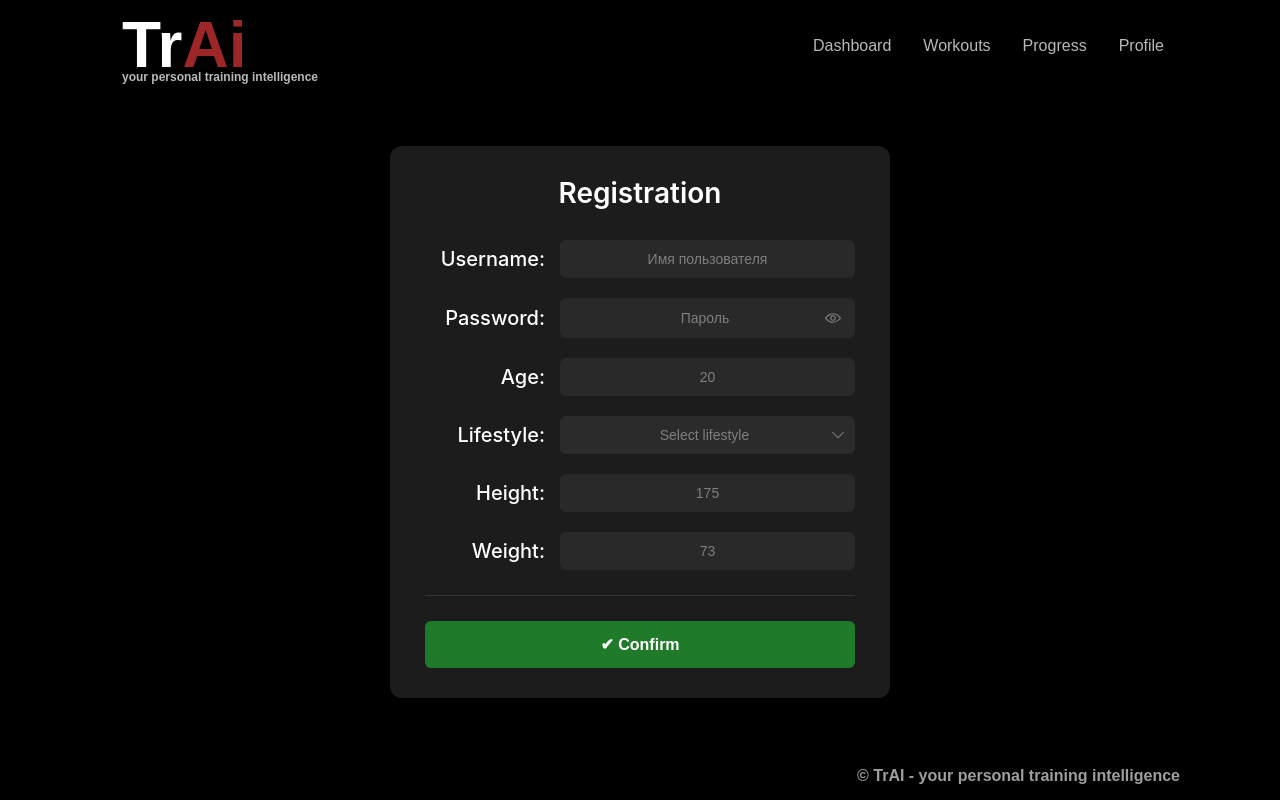
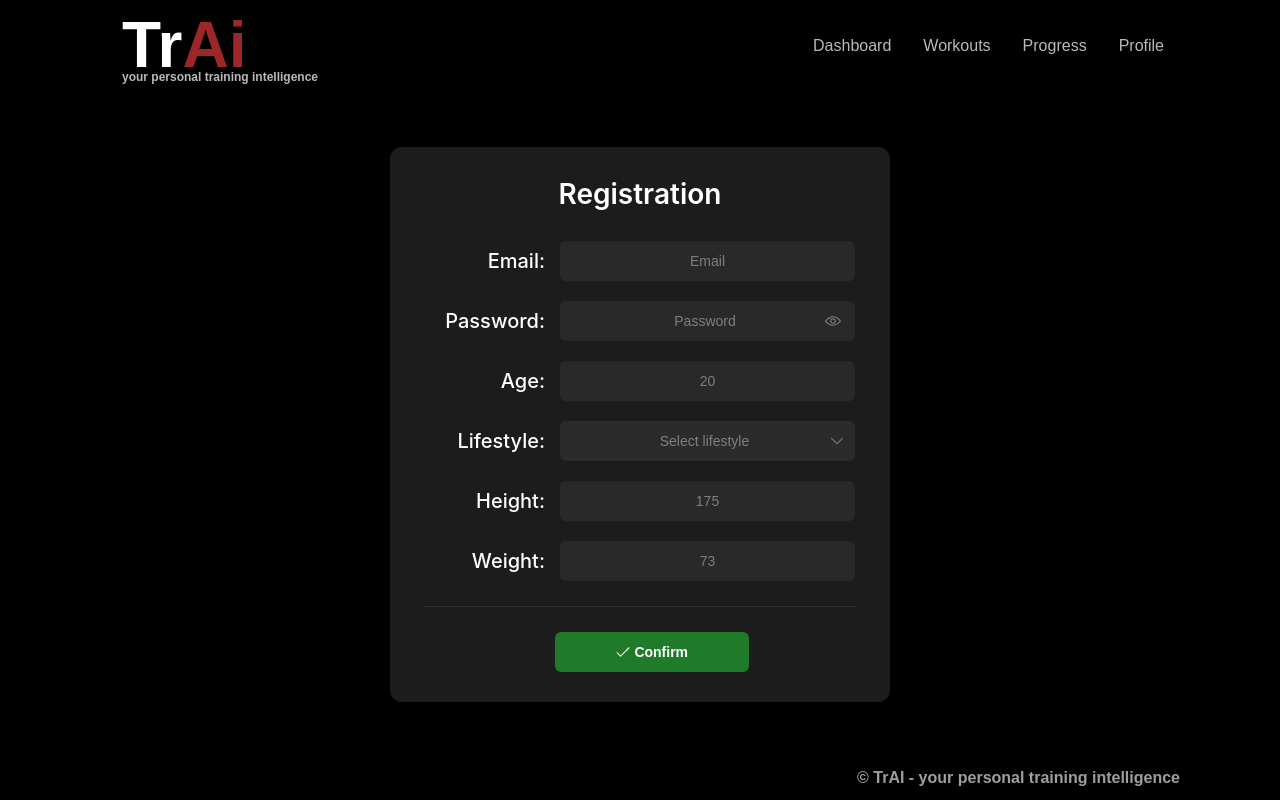
Before and after one commit to IIcon18/TrAi-frontend, a React (Create React App) app: page /register in a window 1280 px wide. Built offline with nearby package versions, Linux system fonts and the light colour scheme.

Commit message:
Готовая страница регистрации

```diff
--- a/src/components/RegistrationForm.css
+++ b/src/components/RegistrationForm.css
@@ -11,8 +11,8 @@
 
 .registration-box {
     width: 400px;
-    max-height: 80vh; /* ограничиваем максимальную высоту формы */
-    overflow-y: auto; /* если контента много — появится скролл внутри формы */
+    max-height: 80vh;
+    overflow-y: auto;
     background: #1c1c1c;
     border-radius: 12px;
     padding: 20px 25px;
@@ -69,7 +69,7 @@ input[type="number"] {
     flex: 1;
     padding: 10px 14px;
     background: rgba(47, 47, 47, 0.71);
-    border: 1.5px solid transparent;
+    border: 2px solid transparent;
     border-radius: 6px;
     color: white;
     font-size: 14px;
@@ -95,17 +95,17 @@ input[type="number"] {
     padding: 0 20px 0 15px;
     box-sizing: border-box;
     border-radius: 6px;
-    border: 1.5px solid transparent;
+    border: 2px solid transparent;
     background: rgba(47, 47, 47, 0.71);
     color: white;
     font-size: 14px;
     position: relative;
     z-index: 1;
-    text-align: left; /* Текст ввода начинается слева */
+    text-align: left;
 }
 
 .password-field::placeholder {
-    text-align: center; /* Плейсхолдер по центру */
+    text-align: center;
     color: rgba(255, 255, 255, 0.4);
 }
 
@@ -145,7 +145,6 @@ input[type="number"] {
 .password-strength-bar {
     position: absolute;
     top: calc(100% - 2px);
-    left: 0;
     width: 96%;
     left: 6px;
     height: 2px;
@@ -158,7 +157,7 @@ input[type="number"] {
 
 .password-strength-progress {
     height: 100%;
-    width: 0%;
+    width: 0;
     transition: width 0.3s ease;
 }
 
@@ -191,36 +190,18 @@ input[type="number"] {
     margin: 25px 0;
 }
 
-.submit-button {
-    width: 100%;
-    padding: 14px;
-    background: #1f7a29;
-    color: white;
-    border: none;
-    border-radius: 6px;
-    font-size: 16px;
-    font-weight: 600;
-    cursor: pointer;
-    transition: background-color 0.3s;
-}
-
-.submit-button:hover {
-    background: #008115;
-}
-
 .select-field {
     background: #2b2b2b url("../assets/icons/next.svg") no-repeat right 10px center;
     background-size: 12px;
     color: rgba(255, 255, 255, 0.4);
-    border: 1.5px solid transparent;
+    border: 2px solid transparent;
     border-radius: 6px;
-    padding: 10px 14px;
     font-size: 14px;
     box-sizing: border-box;
     -webkit-appearance: none;
     -moz-appearance: none;
     appearance: none;
-    padding-right: 20px;
+    padding: 10px 20px 10px 14px;
     text-align: center;
     text-align-last: center;
     width: 100%;
@@ -228,7 +209,7 @@ input[type="number"] {
 
 .select-field:valid,
 .select-field:focus {
-    color: rgba(255, 255, 255, 0.4); /* оставить только другие стили для фокуса */
+    color: rgba(255, 255, 255, 0.4);
 }
 
 .select-field option {
--- a/src/components/RegistrationForm.tsx
+++ b/src/components/RegistrationForm.tsx
@@ -2,7 +2,7 @@ import React, { useState } from "react";
 import "./RegistrationForm.css";
 import EyeOpen from "../assets/icons/eye.svg";
 import EyeClosed from "../assets/icons/hide_eye.svg";
-
+import ConfirmButton from "./shared/Buttons/ConfirmButton";
 export const RegistrationForm: React.FC = () => {
     const [showPassword, setShowPassword] = useState(false);
     const [password, setPassword] = useState("");
@@ -32,6 +32,12 @@ export const RegistrationForm: React.FC = () => {
         return "strong";
     };
 
+    const handleSubmit = (e: React.FormEvent) => {
+        e.preventDefault();
+        // Ваша логика регистрации
+        console.log("Registration data:", { ...formData, password });
+    };
+
     const passwordStrength = getPasswordStrength(password);
 
     return (
@@ -39,12 +45,13 @@ export const RegistrationForm: React.FC = () => {
             <div className="registration-box">
                 <h2 className="registration-title">Registration</h2>
 
+                <form onSubmit={handleSubmit}>
                     <div className="form-group">
-                    <label className="input-label">Username:</label>
+                        <label className="input-label">Email:</label>
                         <input
                             type="text"
                             className="input-field"
-                        placeholder="Имя пользователя"
+                            placeholder="Email"
                             value={formData.username}
                             onChange={(e) => handleInputChange("username", e.target.value)}
                         />
@@ -56,7 +63,7 @@ export const RegistrationForm: React.FC = () => {
                             <input
                                 type={showPassword ? "text" : "password"}
                                 className="input-field password-field"
-                            placeholder="Пароль"
+                                placeholder="Password"
                                 value={password}
                                 onChange={(e) => setPassword(e.target.value)}
                             />
@@ -131,9 +138,8 @@ export const RegistrationForm: React.FC = () => {
 
                     <div className="divider"></div>
 
-                <button className="submit-button">
-                    ✔ Confirm
-                </button>
+                    <ConfirmButton />
+                </form>
             </div>
         </div>
     );
--- /dev/null
+++ b/src/components/shared/Buttons/ConfirmButton.css
@@ -0,0 +1,43 @@
+.confirm-button {
+    width: 45%;
+    padding: 14px;
+    background: #1f7a29;
+    color: white;
+    border: none;
+    border-radius: 6px;
+    font-size: 14px;
+    font-weight: 600;
+    cursor: pointer;
+    transition: background-color 0.3s;
+    height: 40px;
+    display: flex;
+    align-items: center;
+    justify-content: center;
+    gap: 3px;
+    margin-left: 130px;
+}
+
+.confirm-button:hover {
+    background: #008115;
+}
+
+.confirm-button:disabled {
+    background: #2d2d2d;
+    color: #666;
+    cursor: not-allowed;
+}
+
+.confirm-button:disabled:hover {
+    background: #2d2d2d;
+}
+
+.confirm-icon {
+    margin-left: 0;
+    width: 16px;
+    height: 16px;
+    filter: brightness(0) invert(1);
+}
+
+.confirm-button:disabled .confirm-icon {
+    filter: brightness(0) invert(0.3);
+}
--- /dev/null
+++ b/src/components/shared/Buttons/ConfirmButton.tsx
@@ -0,0 +1,36 @@
+import React from "react";
+import "./ConfirmButton.css";
+import ConfirmIcon from "../../../assets/icons/confirm.svg";
+    interface ConfirmButtonProps {
+    onClick?: () => void;
+    disabled?: boolean;
+    loading?: boolean;
+    children?: React.ReactNode;
+}
+
+export const ConfirmButton: React.FC<ConfirmButtonProps> = ({
+                                                                onClick,
+                                                                disabled = false,
+                                                                loading = false,
+                                                                children = "Confirm"
+                                                            }) => {
+    return (
+        <button
+            type="submit"
+            className="confirm-button"
+            onClick={onClick}
+            disabled={disabled || loading}
+        >
+            {!loading && (
+                <img
+                    src={ConfirmIcon}
+                    alt="Confirm"
+                    className="confirm-icon"
+                />
+            )}
+            {loading ? "Loading..." : children}
+        </button>
+    );
+};
+
+export default ConfirmButton;
--- a/src/components/shared/Footer/Footer.css
+++ b/src/components/shared/Footer/Footer.css
@@ -4,7 +4,7 @@
     display: flex;
     align-items: center;
     justify-content: flex-end;
-    padding: 15px 100px;
+    padding: 13px 100px;
     color: #9E9E9E;
     font-family: "SF Pro", sans-serif;
     font-weight: 600;
```
Lines whose indentation alone changed are shown as unchanged.
